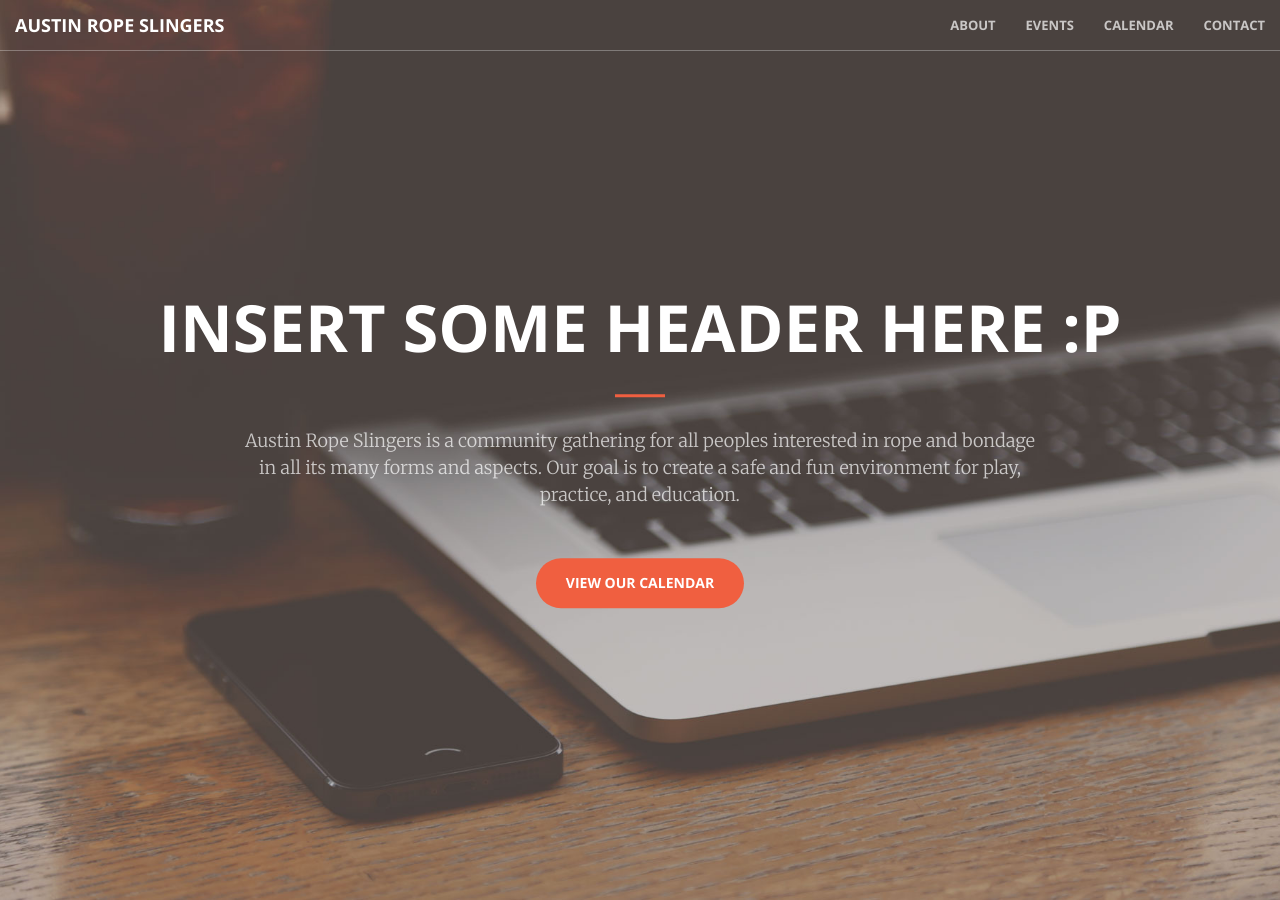
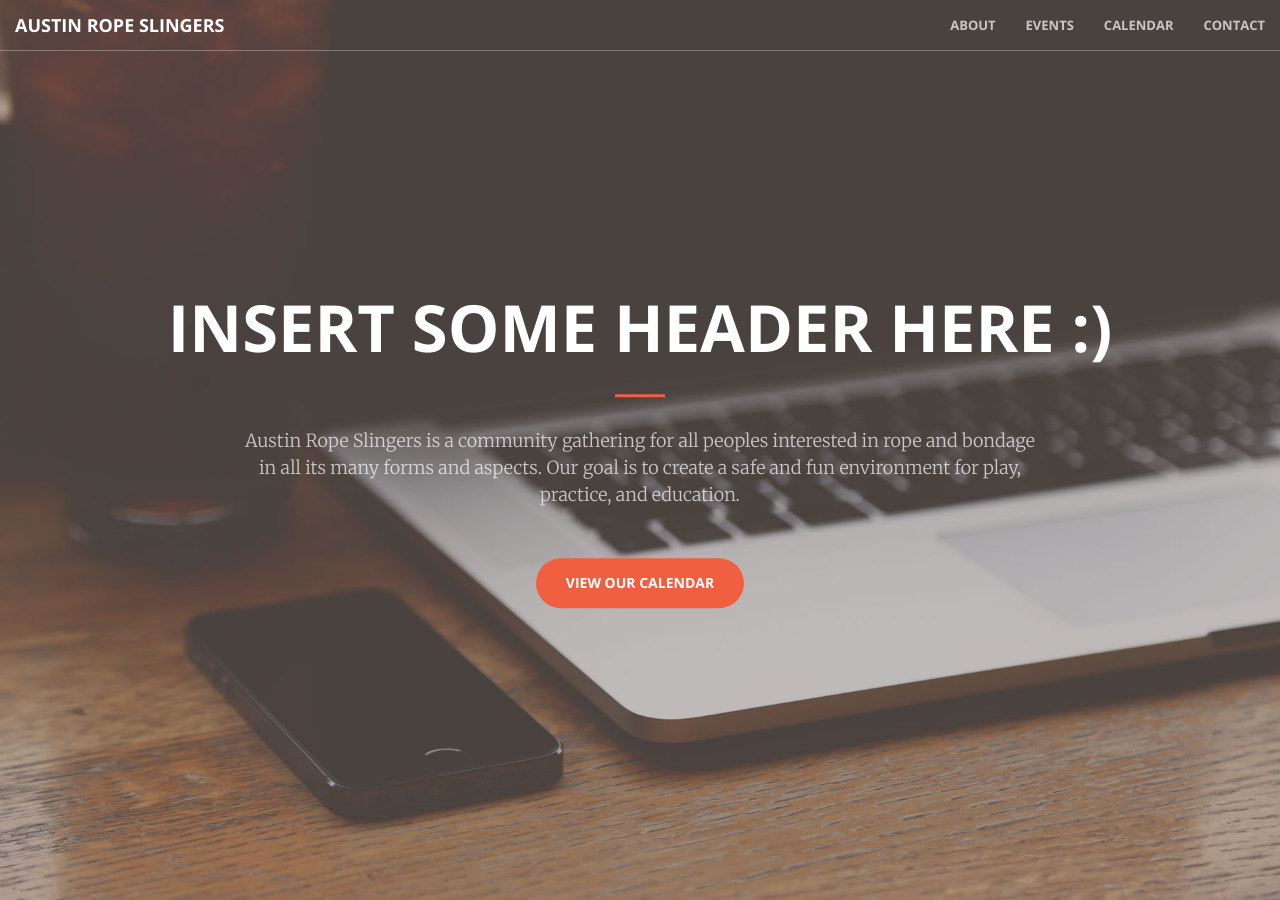
Before and after one commit to anotherbadexample/austin-rope-slingers, a Jekyll site: the page built from index.html, in a window 1280 px wide and 900 px high. Built offline with Jekyll 4.4.1, drawn with Linux system fonts in a browser that asks for light colours.

Commit message:
copy over from master for hosting

```diff
--- a/_includes/header.html
+++ b/_includes/header.html
@@ -1,7 +1,7 @@
 <header>
     <div class="header-content">
         <div class="header-content-inner">
-            <h1>insert some header here :P</h1>
+            <h1>insert some header here :)</h1>
             <hr>
             <p>Austin Rope Slingers is a community gathering for all peoples interested in rope and bondage in all its many forms and aspects. Our goal is to create a safe and fun environment for play, practice, and education.</p>
             <a href="#about" class="btn btn-primary btn-xl page-scroll">View our calendar</a>
```
